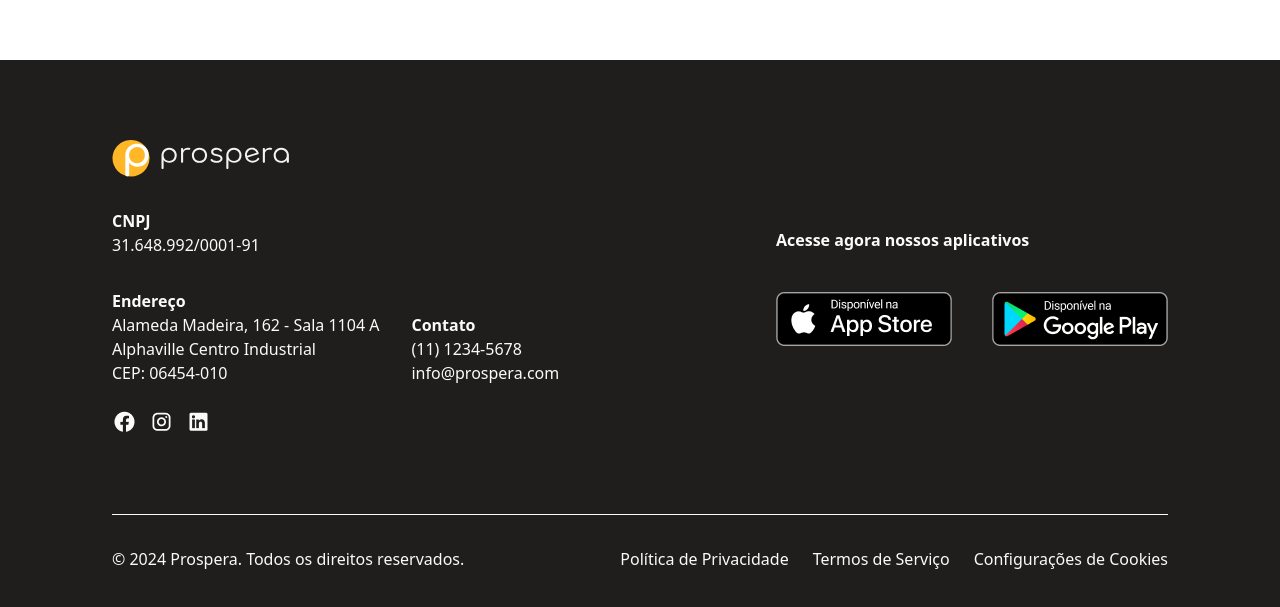
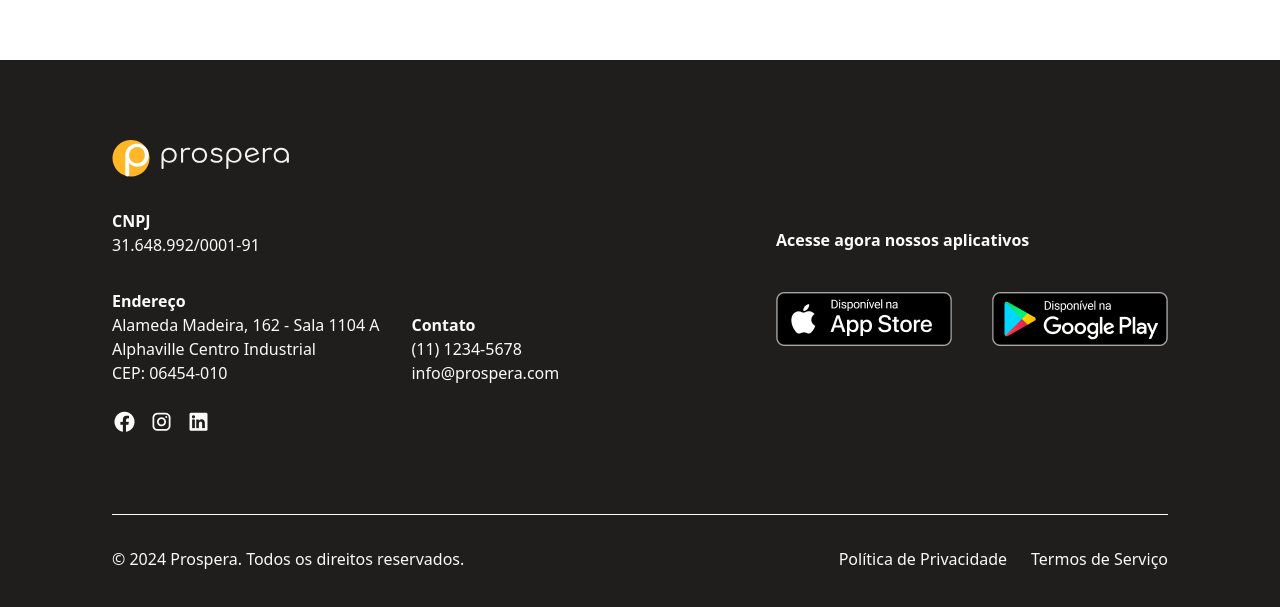
Before and after one commit to elielmayrink/LP_prospera, a website: page src/index.html in a window 1280 px wide. Shown: the part 9503-10110 px from the top of the page. Drawn offline with Linux system fonts and the light colour scheme.

Commit message:
ajustes finos

```diff
--- a/src/index.html
+++ b/src/index.html
@@ -668,7 +668,7 @@
             <a href="./termos-de-servico.html">
               <li>Termos de Serviço</li>
             </a>
-            <li>Configurações de Cookies</li>
+
           </ul>
         </div>
       </div>
```
Also changed, not shown: src/assinatura-verde.html (+1 -1 lines), src/credito-de-carbono.html (+1 -1 lines), src/politica-de-privacidade.html (+1 -1 lines), src/selo-verde.html (+1 -1 lines), src/termos-de-servico.html (+1 -1 lines), src/output.css.
